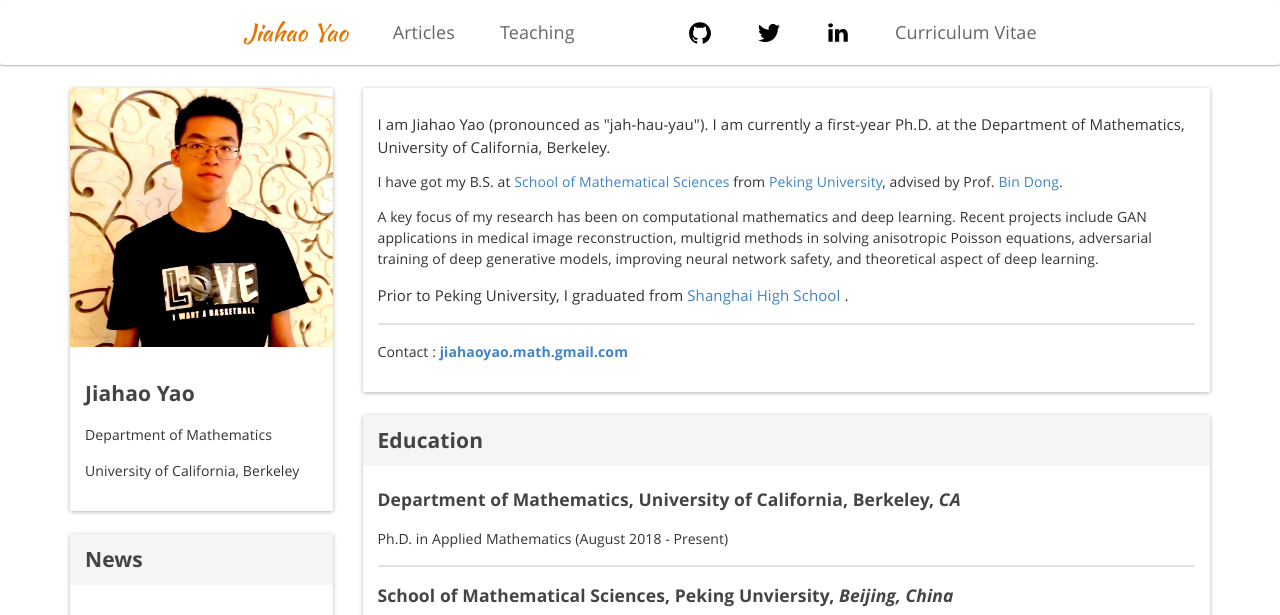
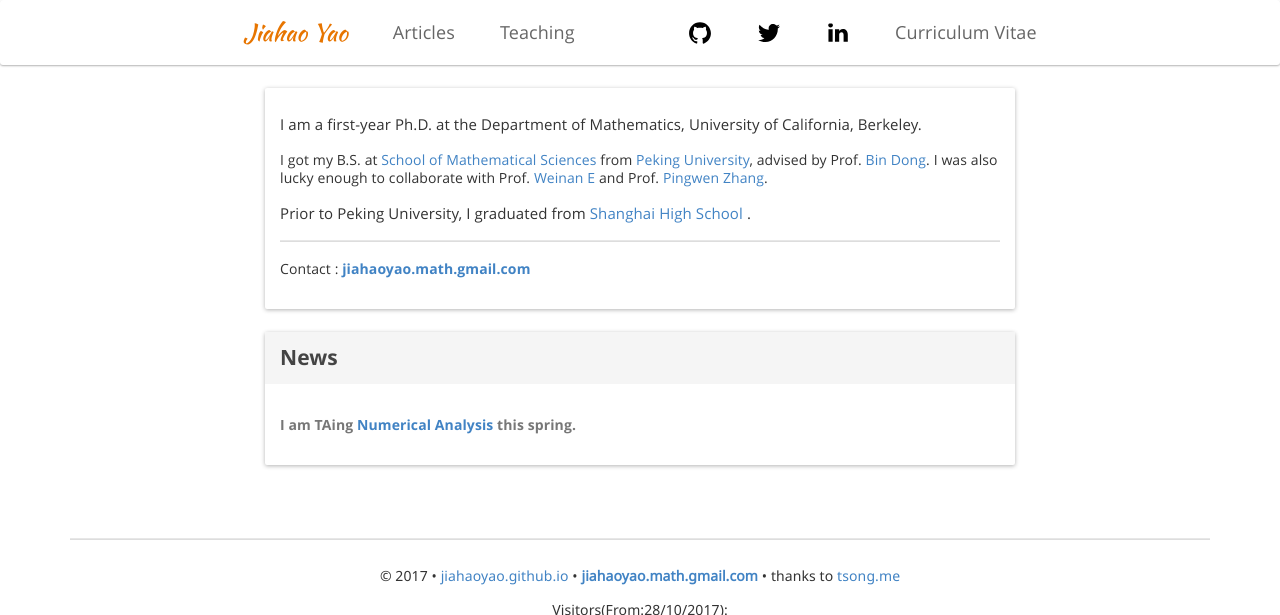
Before and after one commit to JiahaoYao/jiahaoyao.github.io, a Jekyll site: the page built from index.html, in a window 1280 px wide and 1400 px high, cut to the strip 0-615 px from the top of the window. Built offline with Jekyll 4.4.1, drawn with Linux system fonts in a browser that asks for light colours; nearby versions of some CDN libraries; some web fonts are replaced; some of the changed text lies outside the part shown.

Commit message:
rm  avtar

```diff
--- a/_includes/bio.html
+++ b/_includes/bio.html
@@ -1,9 +1,9 @@
 <div class="panel panel-default">
     <div class="panel-body" style="padding-top: 10px;">
-        <p style="font-size: 15px;"> I am Jiahao Yao (pronounced as "jah-hau-yau"). I am currently a first-year Ph.D. at the Department of Mathematics, University of California, Berkeley. </p>
+        <p style="font-size: 15px;"> I am a first-year Ph.D. at the Department of Mathematics, University of California, Berkeley. </p>
 
-        I have got my B.S. at <a href="http://www.math.pku.edu.cn/en">School of Mathematical Sciences </a> from <a href="http://english.pku.edu.cn"> Peking University</a>, advised by Prof. <a href="http://bicmr.pku.edu.cn/~dongbin">Bin Dong</a>.</p>
-        <p> A key focus of my research has been on computational mathematics and deep learning. Recent projects include GAN applications in medical image reconstruction, multigrid methods in solving anisotropic Poisson equations, adversarial training of deep generative models, improving neural network safety, and theoretical aspect of deep learning. </p>
+        I got my B.S. at <a href="http://www.math.pku.edu.cn/en">School of Mathematical Sciences </a> from <a href="http://english.pku.edu.cn"> Peking University</a>, advised by Prof. <a href="http://bicmr.pku.edu.cn/~dongbin">Bin Dong</a>. I was also lucky enough to collaborate with Prof. <a href="https://web.math.princeton.edu/~weinan/">Weinan E</a> and Prof. <a href="http://www.math.pku.edu.cn/teachers/zhangpw/private/homepage/">Pingwen Zhang</a>.</p>
+        <!-- <p> A key focus of my research has been on computational mathematics and deep learning. Recent projects include GAN applications in medical image reconstruction, multigrid methods in solving anisotropic Poisson equations, adversarial training of deep generative models, improving neural network safety, and theoretical aspect of deep learning. </p> -->
         <p style="font-size: 15px;"> Prior to Peking University, I graduated from <a href="http://www.shs.sh.cn/shsEN.action">Shanghai High School </a>. </p>
         <hr>
         <p>
--- a/index.html
+++ b/index.html
@@ -10,72 +10,16 @@
 <div class="container">
 
     <div class="row">
-        <!--div class="col-lg-3 col-md-3 col-sm-3">
-             include information.html
-        </div-->
-        <!-- <img src="jh.jpeg" width="150" height="200" alt="Jiahao Yao's Picture" /> -->
-        <div class="col-lg-3 col-md-4 col-sm-4">
-            {% include information.html %}
-        </div>
-
-        <!-- <div class="col-md-12 col-xl-4 col-avatar">
-                <img src="jh.jpeg" id="avatar" class="" />
-            </div> -->
-        <!-- <div class="col-md-12 col-xl-4 col-info">    -->
-
-        <div class="col-lg-9 col-md-8 col-sm-8 ">
-                        <!-- <div class="panel panel-default" >
-                            <div class="panel-body" style="padding-top: 10px;">
-                                <p style="font-size: 15px;"> I am Jiahao Yao (pronounced as "jah-hau-yau"). I am expected to have my B.S. in <a href="http://www.math.pku.edu.cn/en">School of Mathematical Sciences </a> from <a href="http://english.pku.edu.cn"> Peking University</a>.</p> <p> A key focus of my research has been on computational mathematics and deep learning. Recent projects include GAN applications in medical image reconstruction, multigrid methods in solving anisotropic Poisson equations, adversarial training of deep generative models, improving neural network safety, and theoretical aspect of deep learning.  </p>
-
-                                <p style="font-size: 15px;"> Prior to Peking University, I graduated from <a href="http://www.shs.sh.cn/shsEN.action">Shanghai High School </a>. </p>
-                                <hr>
-                                <p>
-                        Contact: <b> jiahaoyao.math [at] gmail.com </b>
-                                </p>
-                             </div>
-                        </div> -->
-                        <!-- <p style="font-size: 14px;">
-                        I am a second year Ph.D. student in Stanford University.
-                        I think about problems in machine learning and deep learning under the supervision of <a href="http://cs.stanford.edu/~ermon">Stefano Ermon</a><a href="http://bigml.cs.tsinghua.edu.cn/~jun">Jun Zhu</a>.
-                        I did my undergrad at Tsinghua University, where I was lucky enough to collaborate with
-                         and <a href="http://people.ee.duke.edu/~lcarin/">Lawrence Carin</a>
-                        on scalable Bayesian machine learning.  -->
-                        <!--My interests lies in machine learning and deep learning; deep generative models and deep reinforcement learning in particular.
-                        I worked on scalable bayesian machine learning and deep generative models during my undergrad.-->
-                    <!-- </p> -->
-                        <!-- I am a senior undergraduate student in Peking University (BS expected 2018). My research interests are primarily on computational mathematics, optimization, image processing, machine learning, and deep learning.
-
-                        I am looking for Ph.D position starting next fall (preferably one that aligns well with my interests).
-                        Please feel free to contact me by email. -->
-                       <!--  I am a first year Ph.D. student in Stanford University.
-                        I think about problems in machine learning and deep learning under the supervision of <a href="http://cs.stanford.edu/~ermon">Stefano Ermon</a>.
-                        I did my undergrad at Tsinghua University, where I was lucky enough to collaborate with
-                        <a href="http://bigml.cs.tsinghua.edu.cn/~jun">Jun Zhu</a> and <a href="http://people.ee.duke.edu/~lcarin/">Lawrence Carin</a>
-                        on scalable Bayesian machine learning. -->
-                        <!--My interests lies in machine learning and deep learning; deep generative models and deep reinforcement learning in particular.
-                        I worked on scalable bayesian machine learning and deep generative models during my undergrad.-->
-                    <!-- </p> -->
-                    <!-- hr/>
-                    <p>
-                        Contact: <b style="font-family: 'Droid Sans Mono'; font-size: 13px;">jiahaoyao.math at gmail.com</b>
-                    </p> -->
-                    <!--p>
-                        <b>LinkedIn: </b> <a href="https://cn.linkedin.com/in/jiamings" target="_blank">Jiaming Song</a>
-                    </p>
-                    <p>
-                        <a href="https://cn.linkedin.com/in/jiamings" target="_blank"><img src="{{ site.baseurl }}/public/img/icon/linkedin.min.svg" height="24px" width="24px"></a>
-                        <a href="https://github.com/jiamings" target="_blank"><img src="{{ site.baseurl }}/public/img/icon/github.min.svg" height="24px" width="24px"></a>
-                        <a href="https://twitter.com/baaadas" target="_blank"><img src="{{ site.baseurl }}/public/img/icon/twitter.min.svg" height="24px" width="24px"></a>
-                    </p-->
-
+        <div class="col-lg-8 col-md-8 col-sm-8 col-lg-offset-2 col-md-offset-2 col-sm-offset-2">
             {% include bio.html %}
-            {% include education.html %}
-            <!-- {% include experiences.html %}  -->
-            {% include work.html %}
-            {% include teaching.html %}
-            {% include awards.html %}
-            <!-- {% include skills.html %} -->
+            <div class="panel panel-default">
+                <div class="panel-heading" id="News">
+                    <h3 style="line-height: 1.5; margin-top: 0; margin-bottom: 0;">News</h3>
+                </div>
+                <div class="panel-body" >
+                      <h6 style="line-height: 140%;">I am TAing <a href="https://jiahaoyao.github.io/blog/128a19s/">Numerical Analysis</a> this spring. </h6>
+                </div>
+            </div>
         </div>
     </div>
 </div>
```
Also changed, not shown: _posts/teaching/2019-1-15-128a19s.md (+1 -0 lines).
